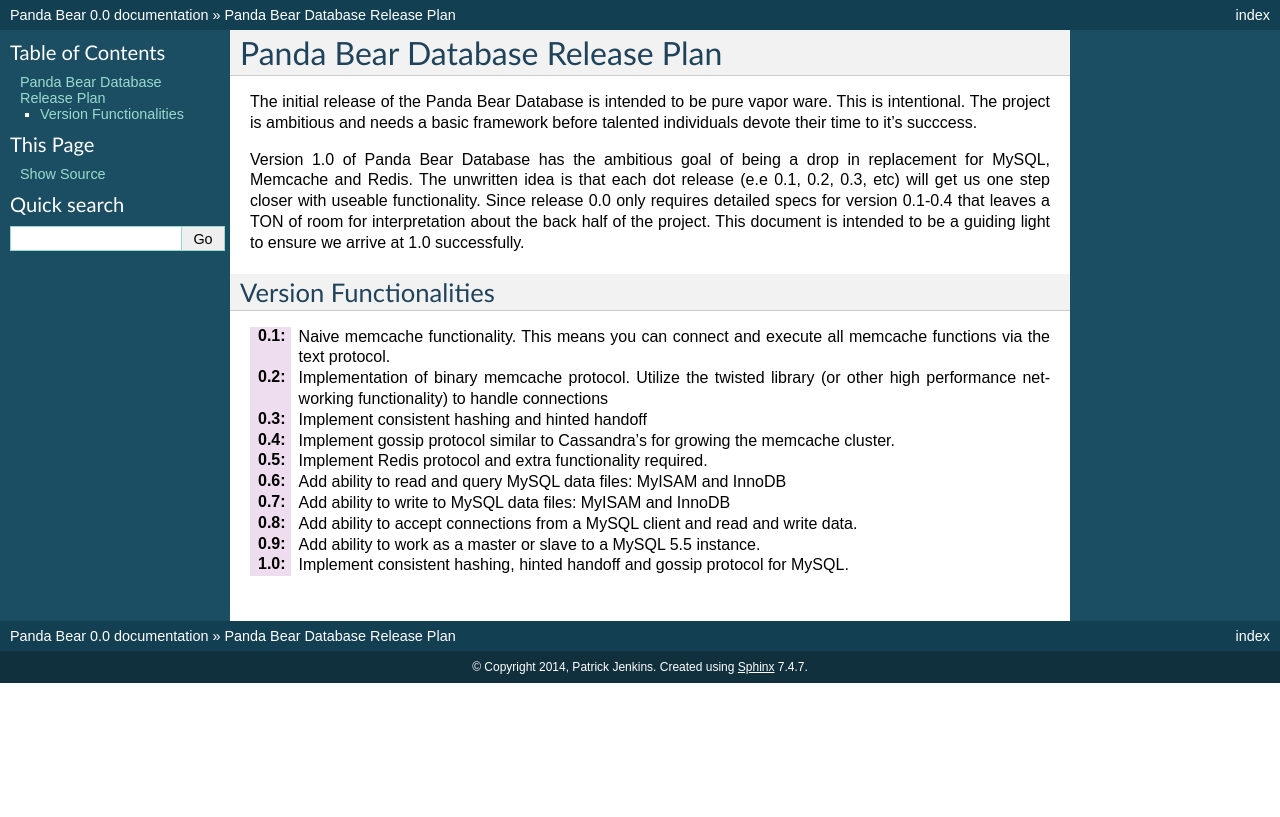
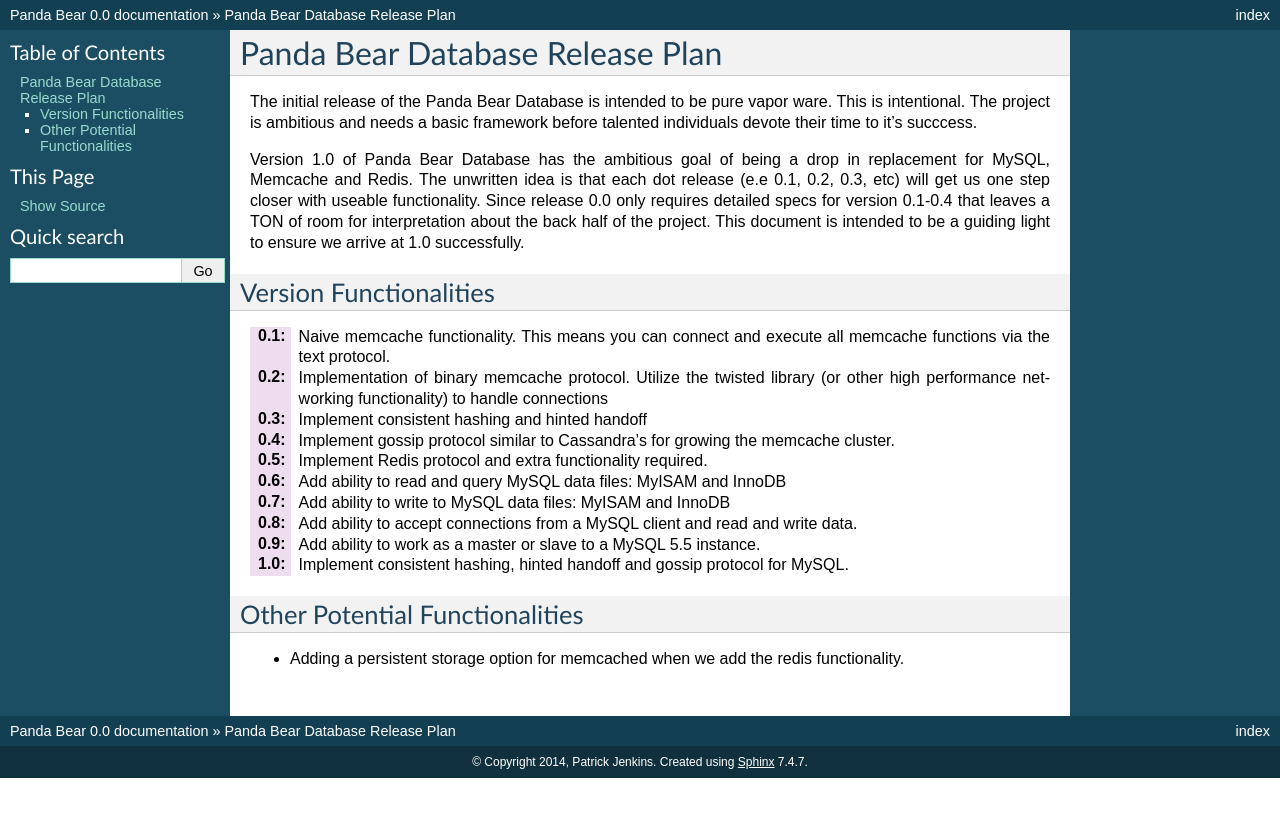
Before and after one commit to patjenk/PandaBear, a Sphinx documentation site: the page built from docs/ReleasePlan.rst, in a window 1280 px wide. Shown: the top 817 px of the page. Built offline with Sphinx 7.4.7, drawn with Linux system fonts in a browser that asks for light colours.

Commit message:
small revisions to the release plan

```diff
--- a/docs/ReleasePlan.rst
+++ b/docs/ReleasePlan.rst
@@ -19,3 +19,7 @@
 :0.8: Add ability to accept connections from a MySQL client and read and write data.
 :0.9: Add ability to work as a master or slave to a MySQL 5.5 instance.
 :1.0: Implement consistent hashing, hinted handoff and gossip protocol for MySQL.
+
+Other Potential Functionalities
+===============================
+- Adding a persistent storage option for memcached when we add the redis functionality.
```
